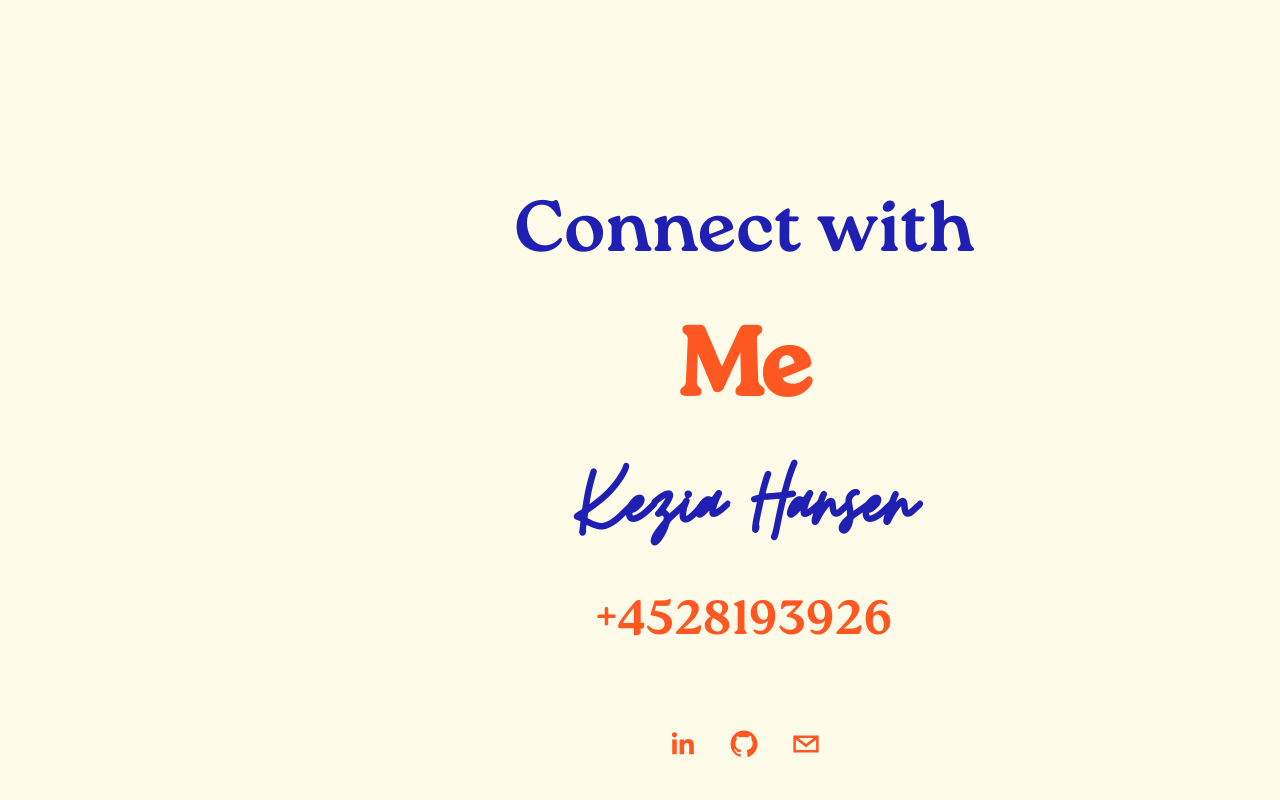
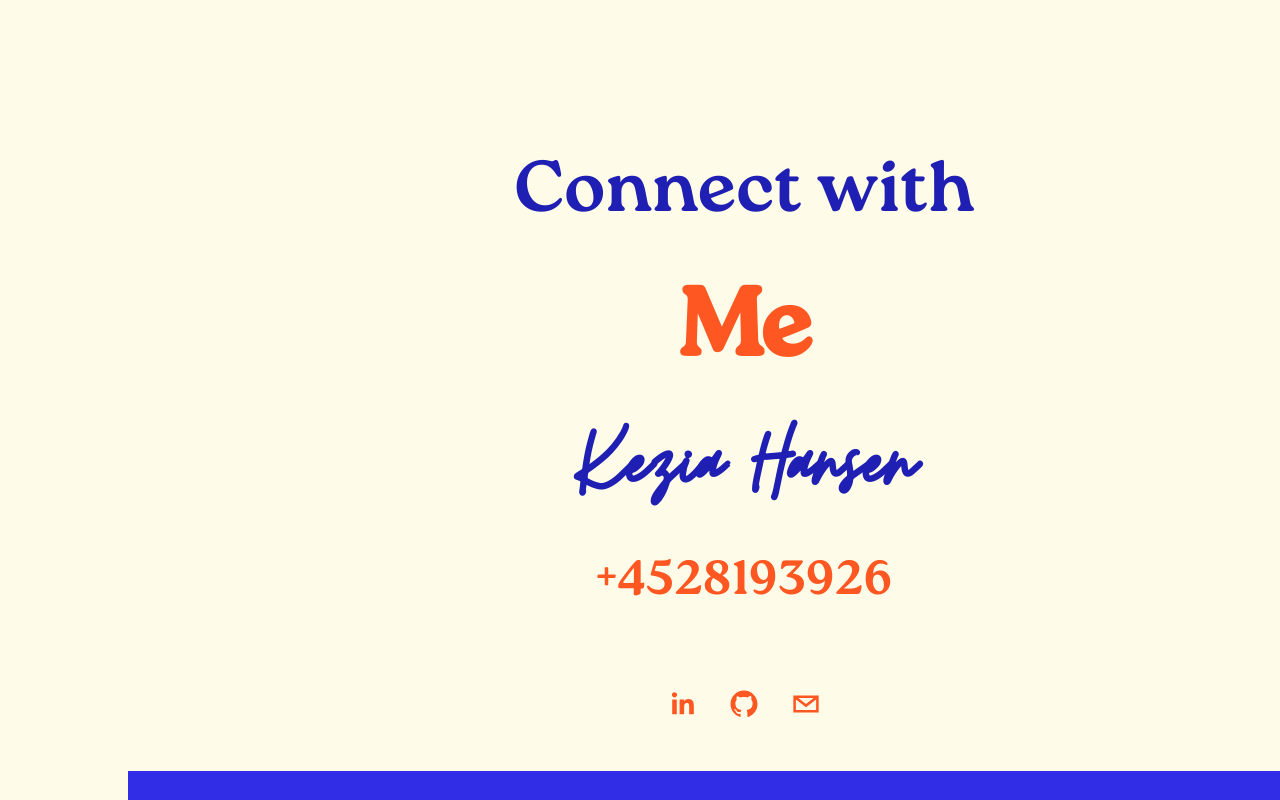
Before and after one commit to kezia-hansen/portfolio2, a Next.js app: page / in a window 1280 px wide. Shown: the part 3740-4540 px from the top of the page. Built offline with nearby package versions, Linux system fonts and the light colour scheme.

Commit message:
cta done

```diff
--- a/src/app/page.jsx
+++ b/src/app/page.jsx
@@ -28,7 +28,7 @@ export default function Home() {
         <Title smallt="Check my" bigt="Competences" Icon={IconCircleCheck} />
         <Feature />
       </section>
-      <section id="contact" className="flex-shrink-0 snap-start w-full py-10 pl-4 md:pl-20 ">
+      <section id="contact" className="flex-shrink-0 snap-start w-full  pl-4 md:pl-20 ">
         <ContactSec />
       </section>
     </main>
--- a/src/components/CTABtn.jsx
+++ b/src/components/CTABtn.jsx
@@ -2,7 +2,7 @@ import { IconArrowRight } from "@tabler/icons-react";
 
 export default function CTABtn() {
   return (
-    <a href="#contact-section" className="hidden md:flex absolute top-4 right-4">
+    <a href="#contact" className="hidden md:flex absolute top-4 right-4">
       <button className="bg-[#FF5722] text-yellow-50 font-bold py-2 px-4 rounded-lg md:hover:scale-110 flex items-center">
         Contact me
         <span className="ml-2 -rotate-45 flex items-center justify-center w-8 h-8 rounded-full bg-[#312DE6]">
```
